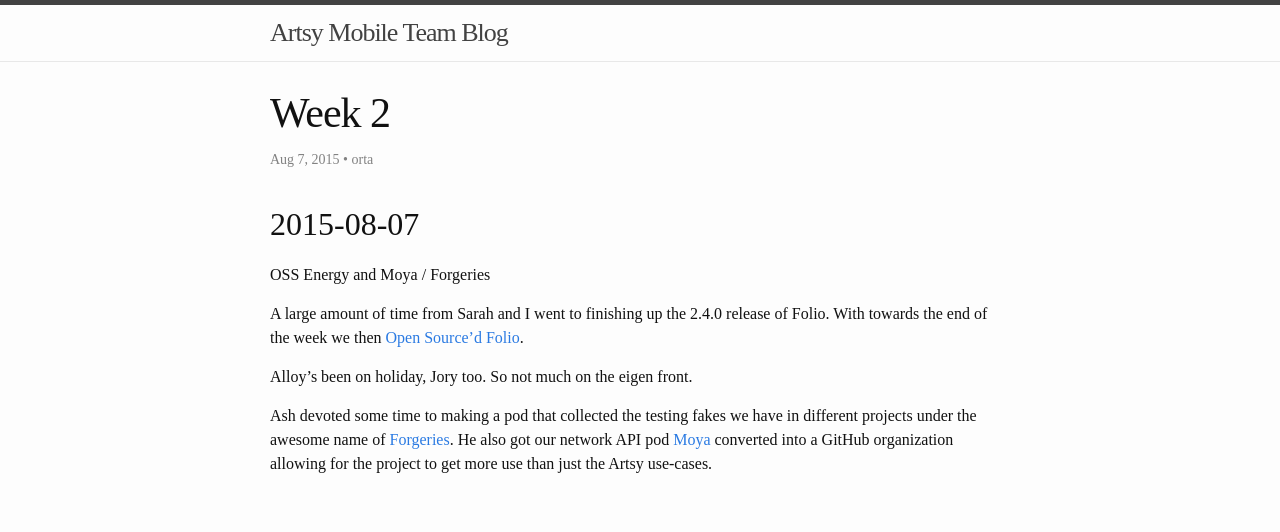
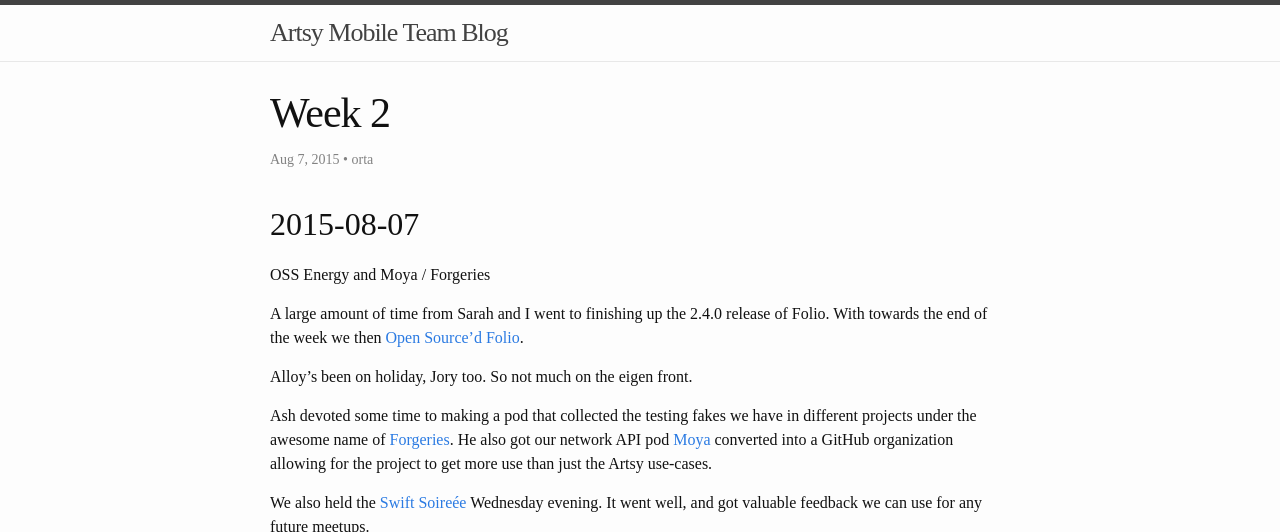
Before and after one commit to artsy/mobile, a Jekyll site: the page built from _posts/2015-08-07-week_2.md, in a window 1280 px wide, cut to the strip 0-532 px from the top of the page. Built offline with Jekyll 4.4.1, drawn with Linux system fonts in a browser that asks for light colours.

Commit message:
Adds Swift Soirée to Week 2

```diff
--- a/_posts/2015-08-07-week_2.md
+++ b/_posts/2015-08-07-week_2.md
@@ -16,3 +16,5 @@
 Alloy's been on holiday, Jory too. So not much on the eigen front.
 
 Ash devoted some time to making a pod that collected the testing fakes we have in different projects under the awesome name of [Forgeries](https://github.com/ashfurrow/Forgeries). He also got our network API pod [Moya](https://github.com/moya) converted into a GitHub organization allowing for the project to get more use than just the Artsy use-cases.
+
+We also held the [Swift Soireée](http://www.meetup.com/CocoaPods-NYC/events/223977596/) Wednesday evening. It went well, and got valuable feedback we can use for any future meetups.
```
